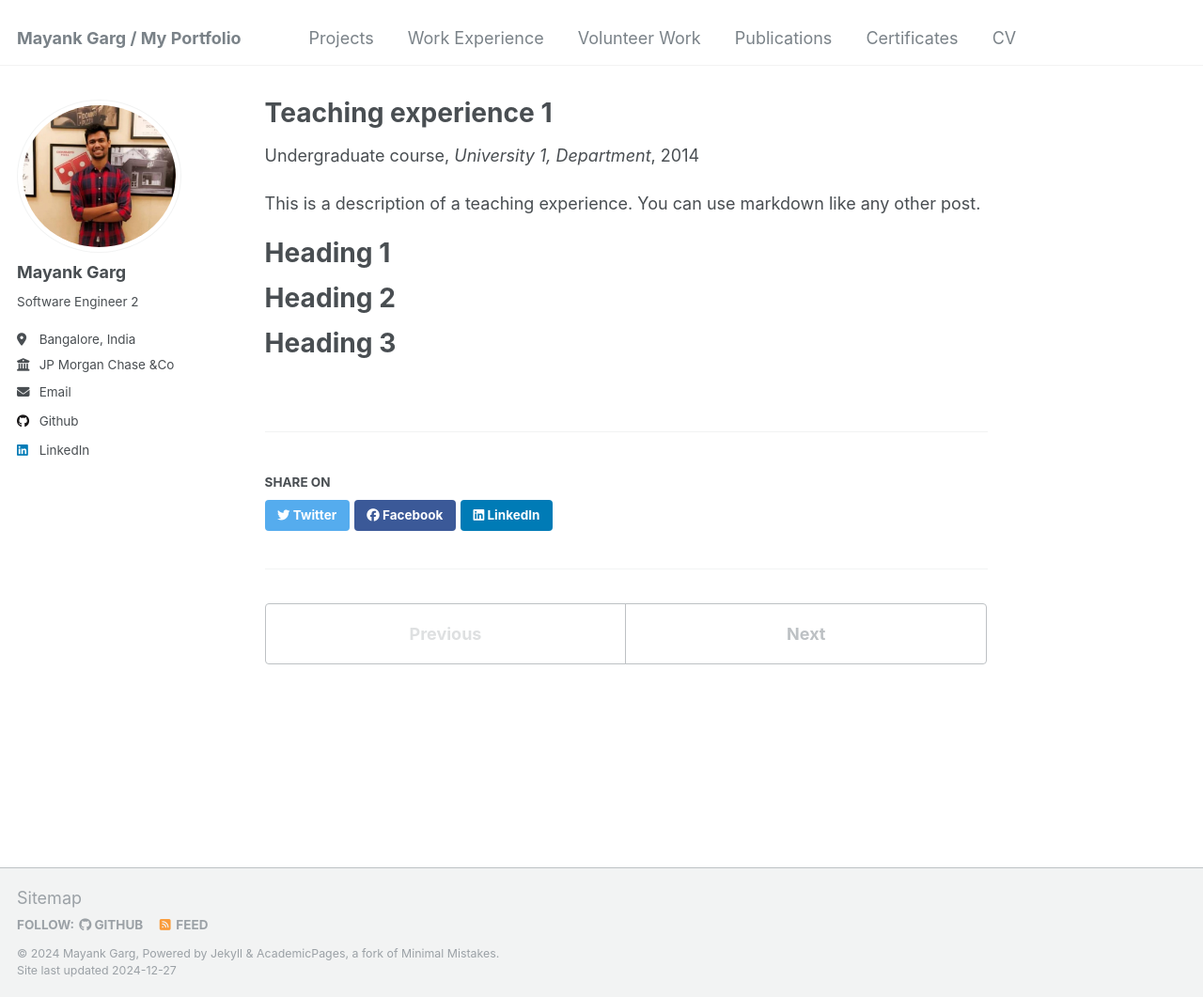
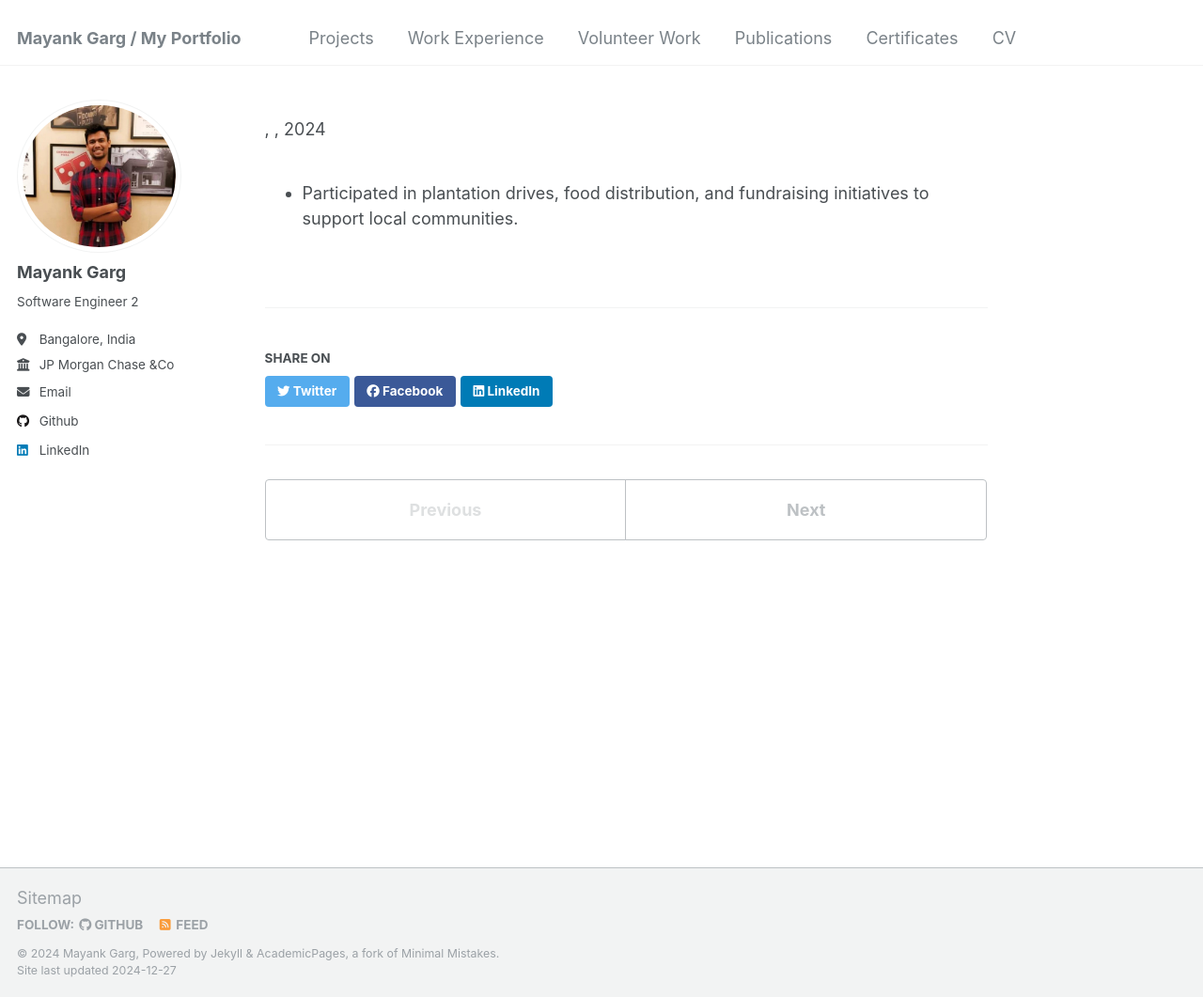
Before and after one commit to mayankgrg/mayankgrg.github.io, a Jekyll site: the page built from _teaching/2014-spring-teaching-1.md, in a window 1280 px wide and 1061 px high. Shown: the whole window at 94% size. Built offline with Jekyll 4.4.1, drawn with Linux system fonts in a browser that asks for light colours.

Commit message:
Update 2014-spring-teaching-1.md

```diff
--- a/_teaching/2014-spring-teaching-1.md
+++ b/_teaching/2014-spring-teaching-1.md
@@ -1,20 +1,23 @@
 ---
-title: "Teaching experience 1"
+title: "Kshitiksha Foundation"
 collection: teaching
-type: "Undergraduate course"
-permalink: /teaching/2014-spring-teaching-1
-venue: "University 1, Department"
-date: 2014-01-01
-location: "City, Country"
+type: "Volunteer"
+permalink: /teaching/KF
+location: "Bangalore, India"
+start_date: 'Jul 2024'
+end_date: 'Aug 2024'
+excerpt: "
+![IMG_20191217_115059](https://github.com/anshikabajpai23/anshikabajpai23.github.io/assets/40437600/16118949-7fdd-4798-bdca-7e3eb891ea79)
+<br/>
+![IMG_20191216_150352](https://github.com/anshikabajpai23/anshikabajpai23.github.io/assets/40437600/959fda53-b648-45db-a3bd-e32cd180c167)
+<br/>
+![IMG-20200128-WA0003](https://github.com/anshikabajpai23/anshikabajpai23.github.io/assets/40437600/04228ba0-4ff4-4b81-ba94-2062fb01e979) |
+![IMG_20191217_130927](https://github.com/anshikabajpai23/anshikabajpai23.github.io/assets/40437600/4c1e9ead-70b9-44fd-b832-1692646cfd04)
+![IMG-20190112-WA0066](https://github.com/anshikabajpai23/anshikabajpai23.github.io/assets/40437600/d05dbf63-8914-4d96-b4a9-bbac78c4fc98)
+
+"
+itemdescription: "<ul><li>Participated in plantation drives, food distribution, and fundraising initiatives to support local communities.</li></ul>
+
 ---
 
-This is a description of a teaching experience. You can use markdown like any other post.
-
-Heading 1
-======
-
-Heading 2
-======
-
-Heading 3
-======
+  * Participated in plantation drives, food distribution, and fundraising initiatives to support local communities.
```
